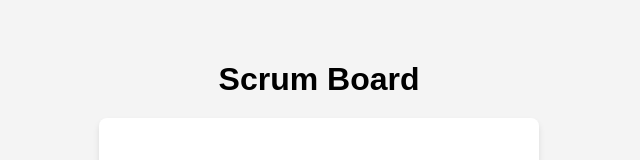
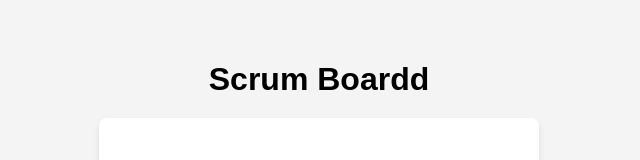
Before and after one commit to lenzxn/FE24-JS2-slutprojekt-Lenson-Gonzalez, a website built with Parcel: page src/index.html in a window 1280 px wide. Shown: the top 160 px of the page, without its empty margins (321-961 px from the left). Built offline with nearby package versions, Linux system fonts and the light colour scheme; some packages are replaced by stand-ins of ours; no server answers; the database is empty.

Commit message:
Update index.html

```diff
--- a/src/index.html
+++ b/src/index.html
@@ -10,7 +10,7 @@
 </head>
 
 <body>
-    <h1>Scrum Board</h1>
+    <h1>Scrum Boardd</h1>
     <section id="add-team-member">
         <h2>Add Team Member</h2>
         <input type="text" id="member-name" placeholder="Member Name" required>
```
